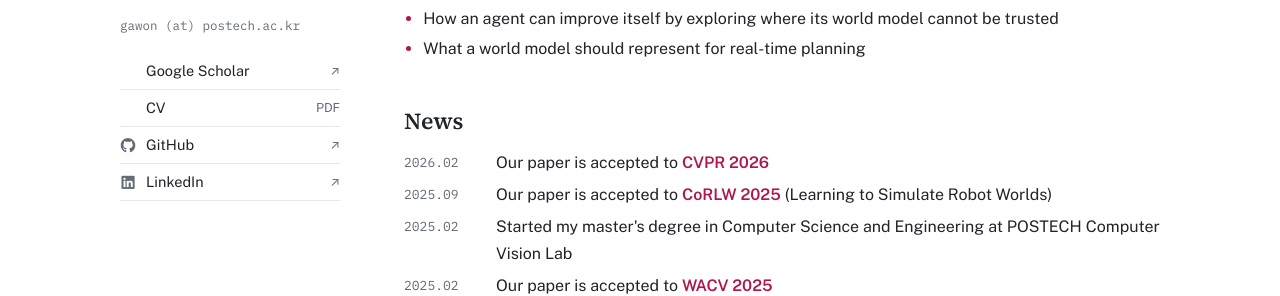
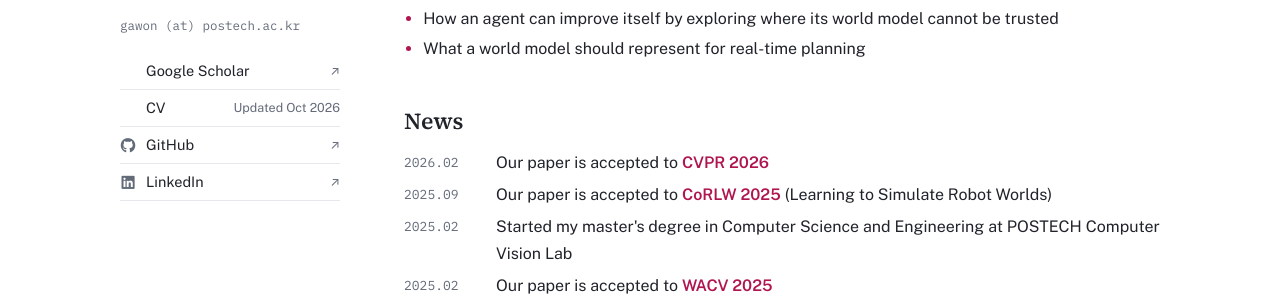
Before and after one commit to gawon1224/gawon1224.github.io, a Jekyll site: the page built from index.md, in a window 1280 px wide. Shown: the part 297-593 px from the top of the page. Built offline with Jekyll 4.4.1, drawn with Linux system fonts in a browser that asks for light colours; a style sheet for code colours, icons or effects is not loaded; our own code applies the rules of GitHub Pages for plain Markdown files.

Commit message:
Show the CV's last-updated date in the sidebar
Co-Authored-By: Claude Opus 5.5 <noreply@anthropic.com>

```diff
--- a/_config.yml
+++ b/_config.yml
@@ -14,6 +14,7 @@ canonical: https://gawon1224.github.io/
 # If you don't need one of them, you may delete the corresponding line.
 google_scholar: https://scholar.google.com/citations?user=p9cgBRkAAAAJ
 cv_link: assets/files/Gawon_Seo.pdf      # assets/files/ 에 CV PDF를 넣으세요 (없으면 이 줄 삭제)
+cv_updated: 2026-10-29                 # CV PDF를 바꿀 때 날짜도 함께 수정하세요
 github_link: https://github.com/gawon1224
 linkedin: https://www.linkedin.com/in/gawon-seo-9a3588279/
 # twitter: https://twitter.com/your-id             # 필요하면 주석 해제 후 수정
--- a/_layouts/homepage.html
+++ b/_layouts/homepage.html
@@ -58,7 +58,7 @@
           <a href="{{ site.google_scholar }}"><i class="ai ai-google-scholar" aria-hidden="true"></i>Google Scholar<span>↗</span></a>
           {% endif %}
           {% if site.cv_link %}
-          <a href="{{ site.cv_link }}"><i class="ai ai-cv" aria-hidden="true"></i>CV<span>PDF</span></a>
+          <a href="{{ site.cv_link }}"><i class="ai ai-cv" aria-hidden="true"></i>CV<span>{% if site.cv_updated %}Updated {{ site.cv_updated | date: "%b %Y" }}{% else %}PDF{% endif %}</span></a>
           {% endif %}
           {% if site.github_link %}
           <a href="{{ site.github_link }}"><i class="fab fa-github" aria-hidden="true"></i>GitHub<span>↗</span></a>
```
